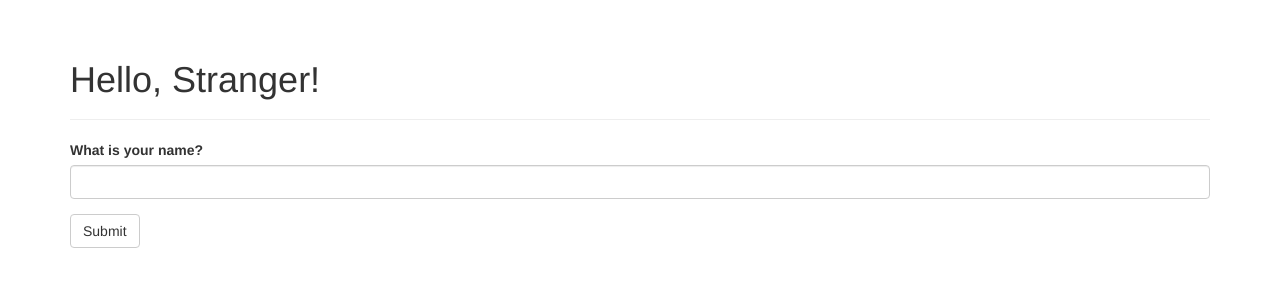
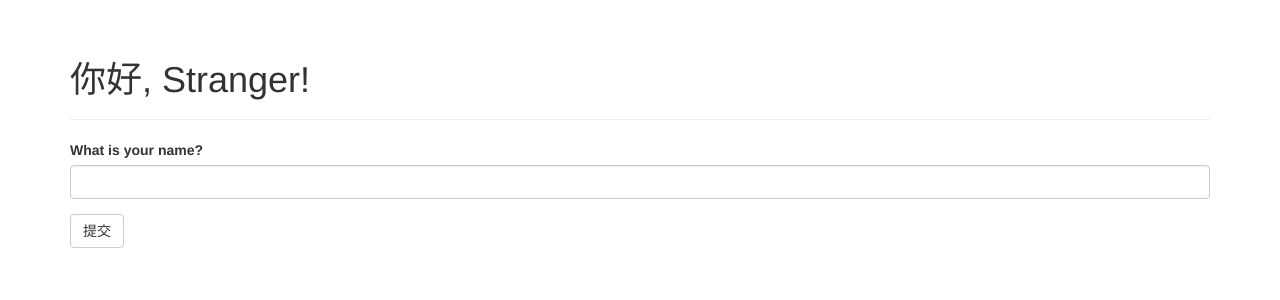
Before and after one commit to chen787331608/Hello-World, a Flask app: page / in a window 1280 px wide. Shown: the part 52-352 px from the top of the page. Run offline with Flask 2, Linux system fonts and the light colour scheme; some libraries are stand-ins or nearby versions.

Commit message:
update app

```diff
--- a/app/hello_flask.py
+++ b/app/hello_flask.py
@@ -1,7 +1,8 @@
 #!/usr/bin/python
+# -*- coding: utf-8 -*-
 # Filename:hello_flask.py
 
-from flask import Flask, render_template
+from flask import Flask, render_template, session, redirect, url_for
 from flask.ext.bootstrap import Bootstrap
 from flask.ext.wtf import Form
 from wtforms import StringField, SubmitField
@@ -10,7 +11,7 @@ from wtforms.validators import Required
 
 class NameForm(Form):
     name = StringField('What is your name?', validators=[Required()])
-    submit = SubmitField('Submit')
+    submit = SubmitField(u'提交')
 
 
 app = Flask(__name__)
@@ -20,12 +21,11 @@ app.config['SECRET_KEY'] = 'hard to guess string'
 
 @app.route('/', methods=['GET', 'POST'])
 def index():
-    name = None
     form = NameForm()
     if form.validate_on_submit():
-        name = form.name.data
-        form.name.data = ''
-    return render_template('index.html', form=form, name=name)
+        session['name'] = form.name.data
+        return redirect(url_for('index'))
+    return render_template('index.html', form=form, name=session.get('name'))
 
 
 @app.route('/user/<name>')
--- a/app/templates/base.html
+++ b/app/templates/base.html
@@ -1,5 +1,5 @@
 {% extends "bootstrap/base.html" %}
-{% block title %}Flasky{% endblock %}
+{% block title %}Long-Ge{% endblock %}
 {% block navbar %}
 <div class="navbar navbar-inverse" role="navigation">
     <div class="container">
--- a/app/templates/index.html
+++ b/app/templates/index.html
@@ -1,9 +1,9 @@
 {% extends "base.html" %}
 {% import "bootstrap/wtf.html" as wtf %}
-{% block title %}Flasky{% endblock %}
+{% block title %}Long-Ge{% endblock %}
 {% block page_content %}
 <div class="page-header">
-    <h1>Hello, {% if name %}{{ name }}{% else %}Stranger{% endif %}!</h1>
+    <h1>你好, {% if name %}{{ name }}{% else %}Stranger{% endif %}!</h1>
 </div>
 {{ wtf.quick_form(form) }}
 {% endblock %}
--- a/app/templates/user.html
+++ b/app/templates/user.html
@@ -1,7 +1,7 @@
 {% extends "base.html" %}
-{% block title %}Flasky{% endblock %}
+{% block title %}龙哥{% endblock %}
 {% block page_content %}
 <div class="page-header">
-    <h1>Hello, {{ name }}!</h1>
+    <h1>你好, {{ name }}!</h1>
 </div>
 {% endblock %}
```
Also changed, not shown: 1 other file.
